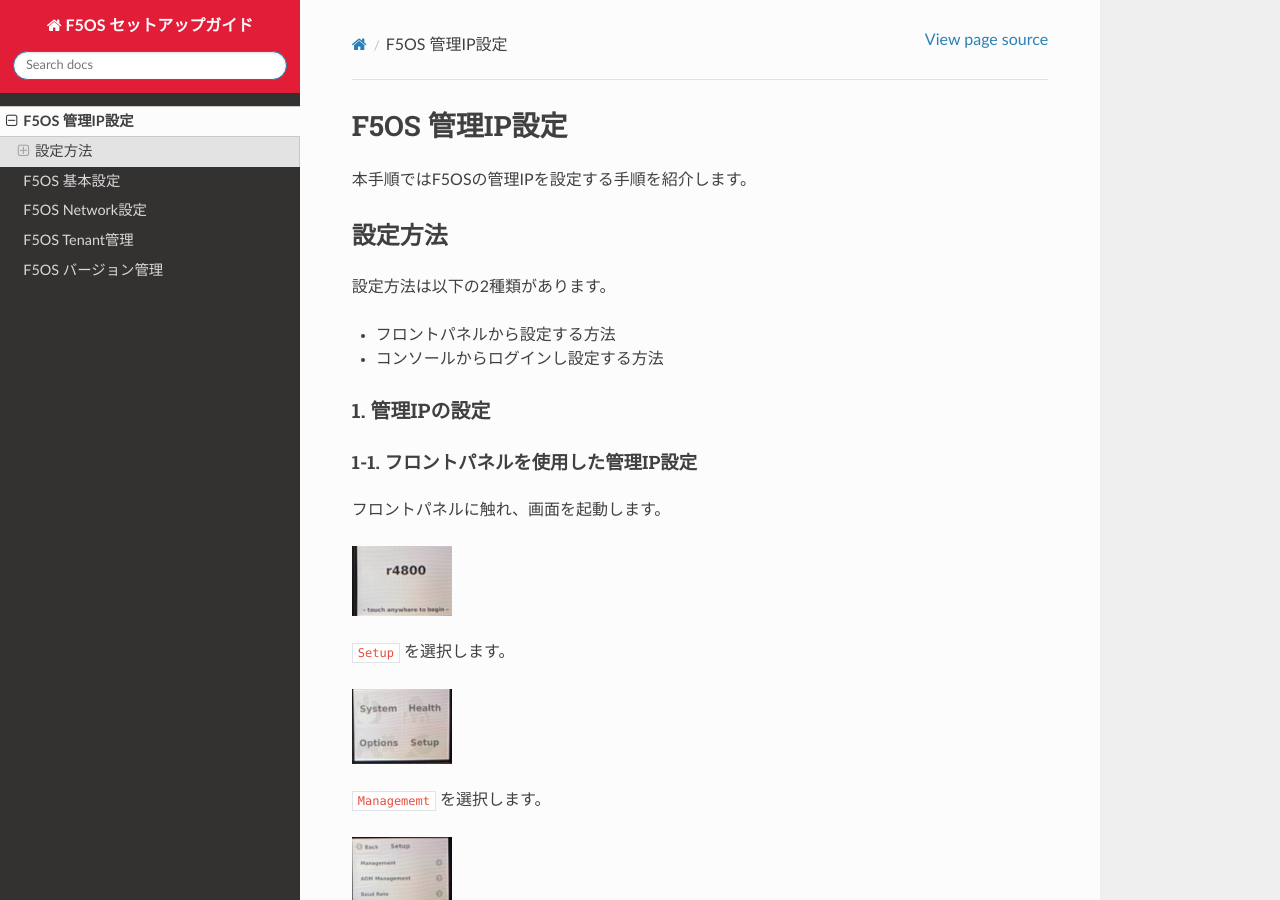
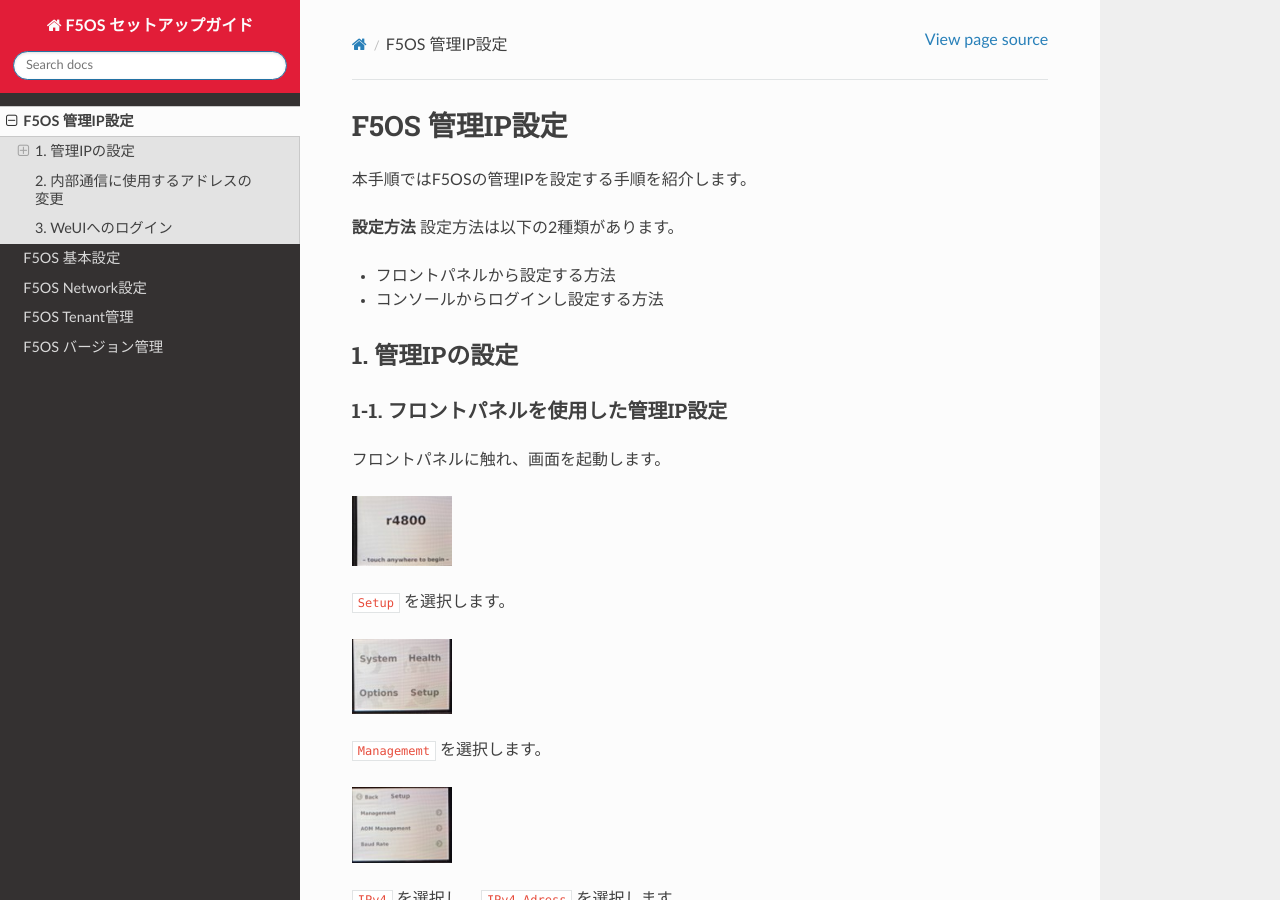
Before and after one commit to BeF5/f5j-easy-setup-f5os, a Sphinx documentation site: the page built from docs/module1/module1.rst, in a window 1280 px wide and 900 px high. Built offline with Sphinx 7.4.7 and the Read the Docs theme 2.0.0, drawn with Linux system fonts in a browser that asks for light colours.

Commit message:
management ip fix

```diff
--- a/docs/module1/module1.rst
+++ b/docs/module1/module1.rst
@@ -4,8 +4,7 @@
 
 本手順ではF5OSの管理IPを設定する手順を紹介します。
 
-設定方法
-====
+**設定方法**
 設定方法は以下の2種類があります。
 
 -  フロントパネルから設定する方法
```
Also changed, not shown: other parts of docs/module1/module1.rst (+1 -1 lines).
